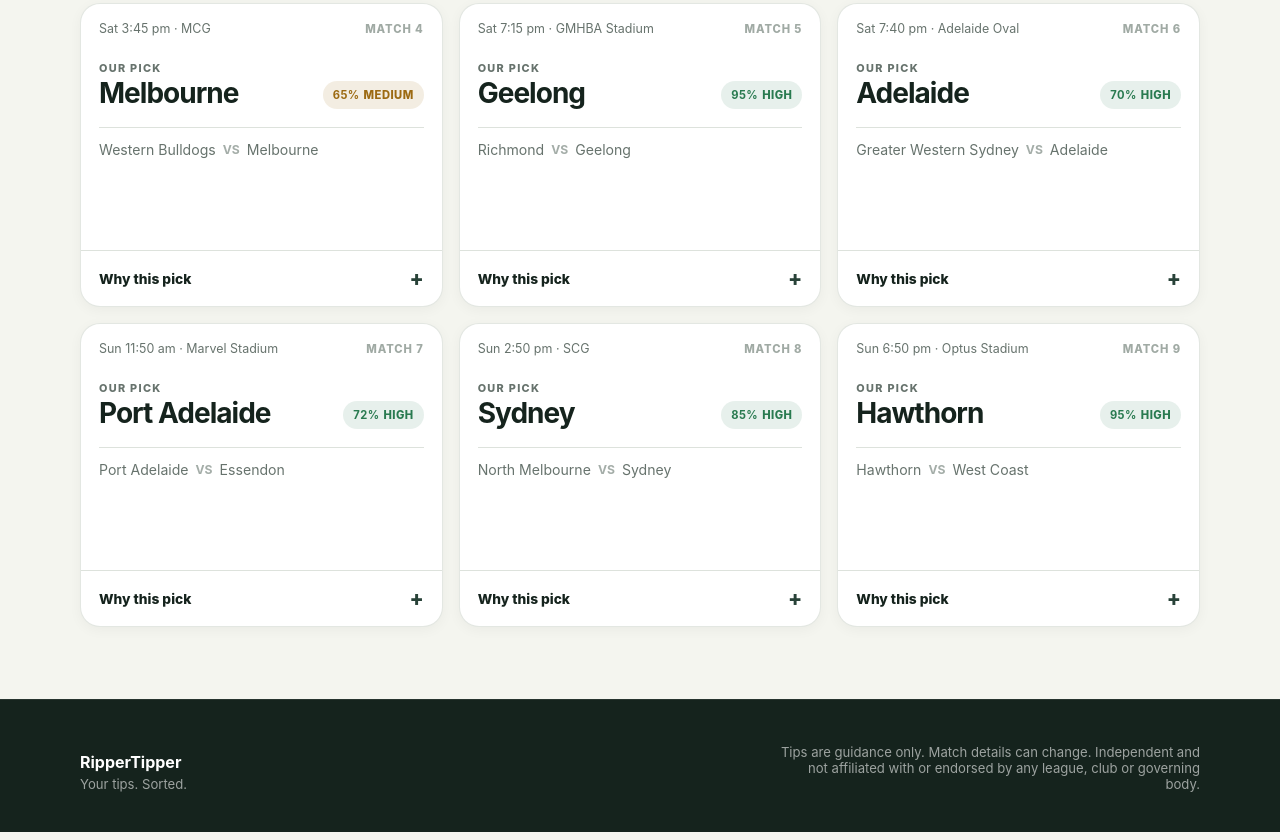
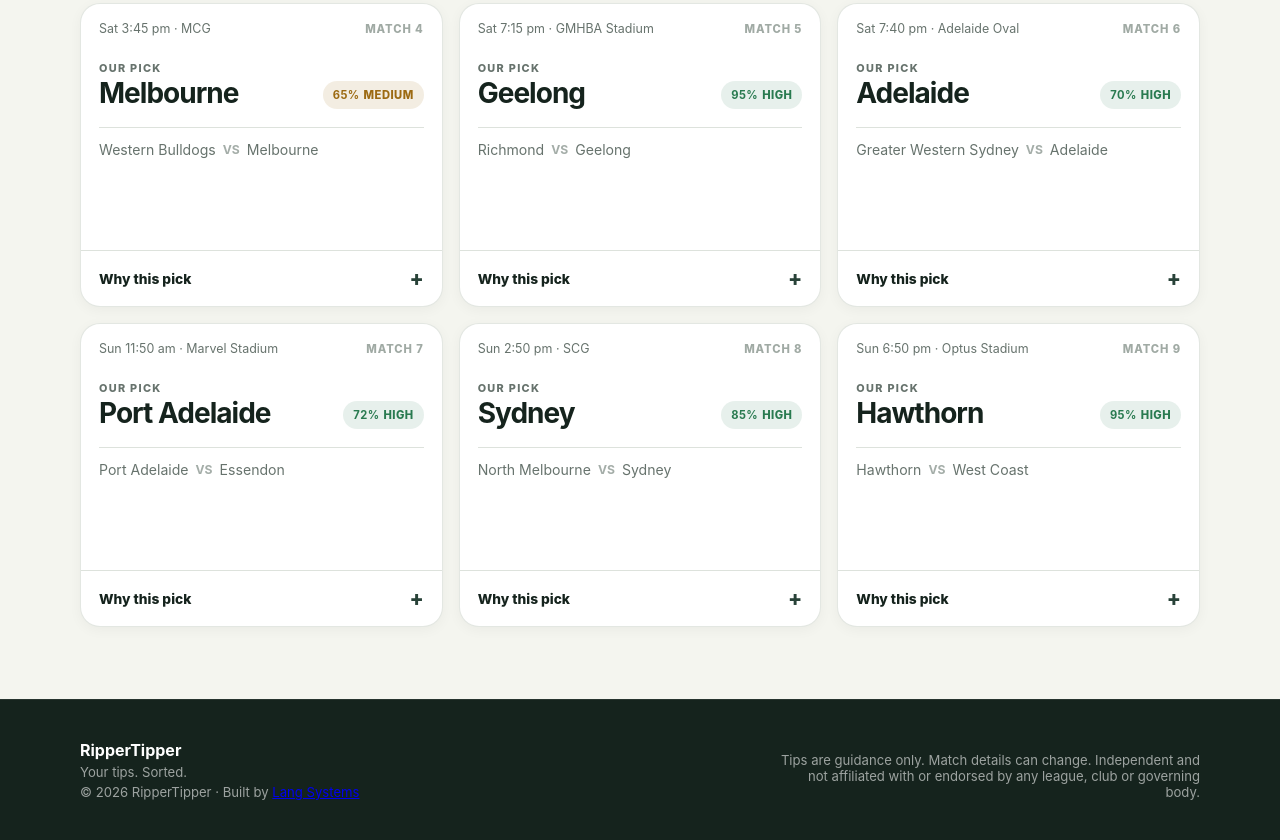
Before and after one commit to langzonedev/RipperTipper-Staging, a plain HTML site: page index.html in a window 1280 px wide. Shown: the part 975-1815 px from the top of the page. Drawn offline with Linux system fonts and the light colour scheme.

Commit message:
Add subtle Lang Systems footer credit

```diff
--- a/index.html
+++ b/index.html
@@ -61,6 +61,6 @@
     </template>
   </main>
 
-  <footer><div class="shell footer__inner"><div><strong>RipperTipper</strong><p>Your tips. Sorted.</p></div><p class="footer__note">Tips are guidance only. Match details can change. Independent and not affiliated with or endorsed by any league, club or governing body.</p></div></footer>
+  <footer><div class="shell footer__inner"><div><strong>RipperTipper</strong><p>Your tips. Sorted.</p><p class="footer__credit">© 2026 RipperTipper · Built by <a href="https://langsystems.com.au/" target="_blank" rel="noopener noreferrer">Lang Systems</a></p></div><p class="footer__note">Tips are guidance only. Match details can change. Independent and not affiliated with or endorsed by any league, club or governing body.</p></div></footer>
 </body>
 </html>
```
